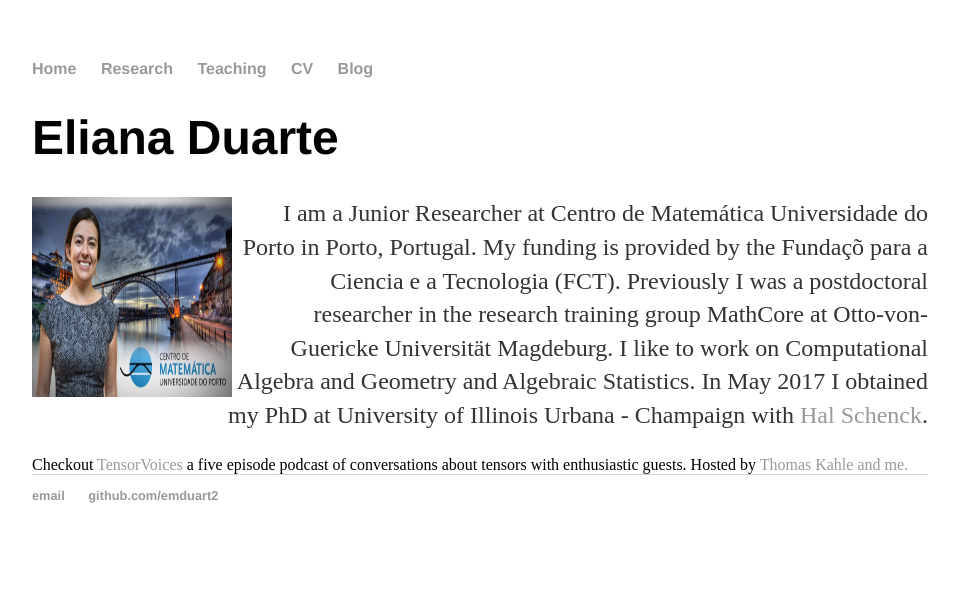
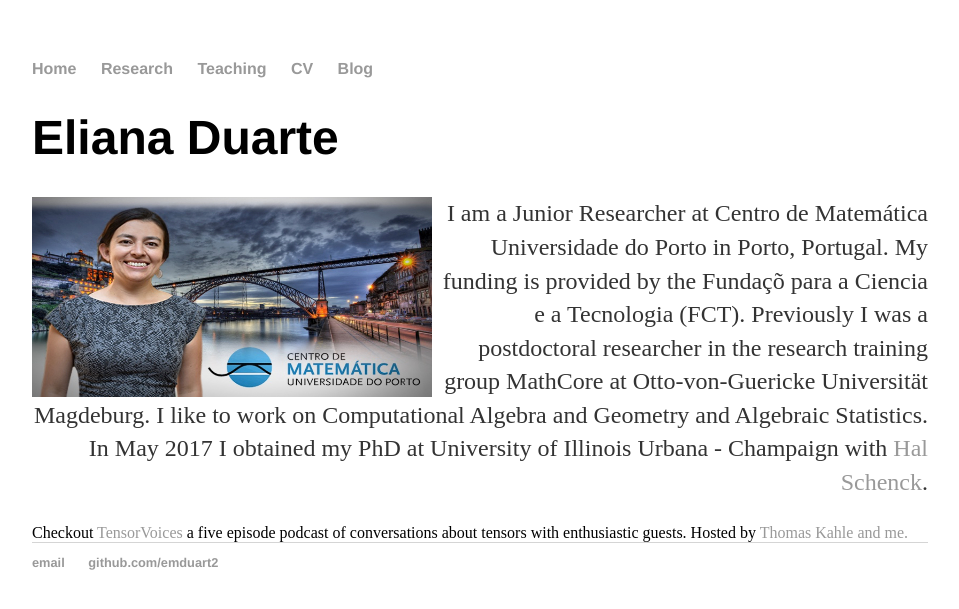
Before and after one commit to emduart2/emduart2.github.io, a Jekyll site: the page built from index.html, in a window 1280 px wide. Shown: the top 609 px of the page, without its empty margins (160-1119 px from the left). Built offline with Jekyll 4.4.1, drawn with Linux system fonts in a browser that asks for light colours.

Commit message:
size of pic

```diff
--- a/index.html
+++ b/index.html
@@ -5,7 +5,7 @@ title: Eliana Duarte, PhD in Mathematics
 
 <div class="blurb">
   <h1>Eliana Duarte</h1>
-  <p align = "right" > <img src="/assets/Eliana.jpg" alt="Eliana" align="left" style="width:200px;height:200px;">
+  <p align = "right" > <img src="/assets/Eliana.jpg" alt="Eliana" align="left" style="width:400px;height:200px;">
     I am a Junior Researcher at Centro de Matem&aacutetica Universidade do Porto in Porto, Portugal. My funding is provided by
     the Funda&ccedil&otilde para a Ciencia e a Tecnologia <a href= "https://www.fct.pt"> </a>  (FCT).
     Previously I was a postdoctoral researcher in the research training group MathCore at Otto-von-Guericke Universit&aumlt Magdeburg.
```
